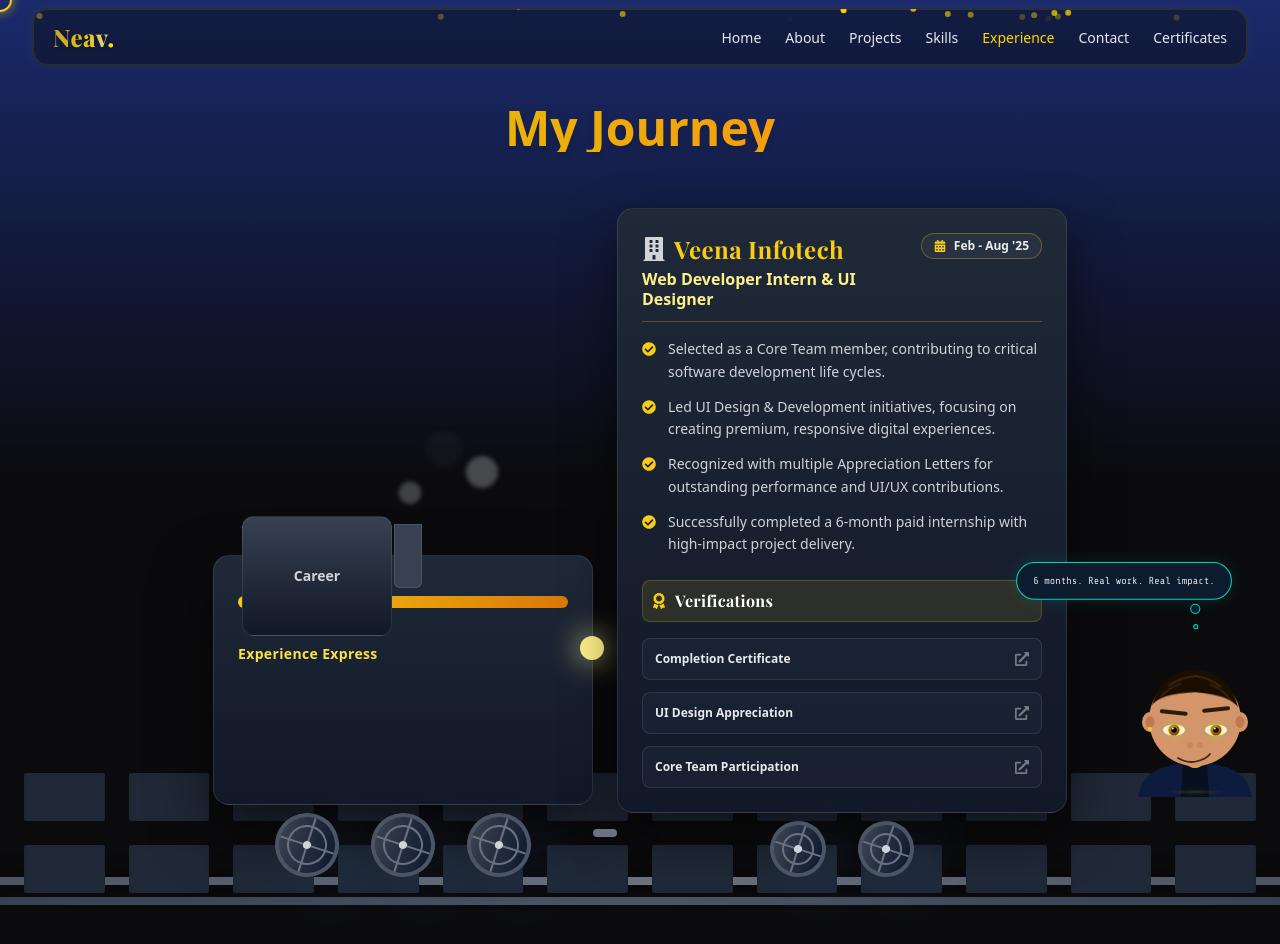
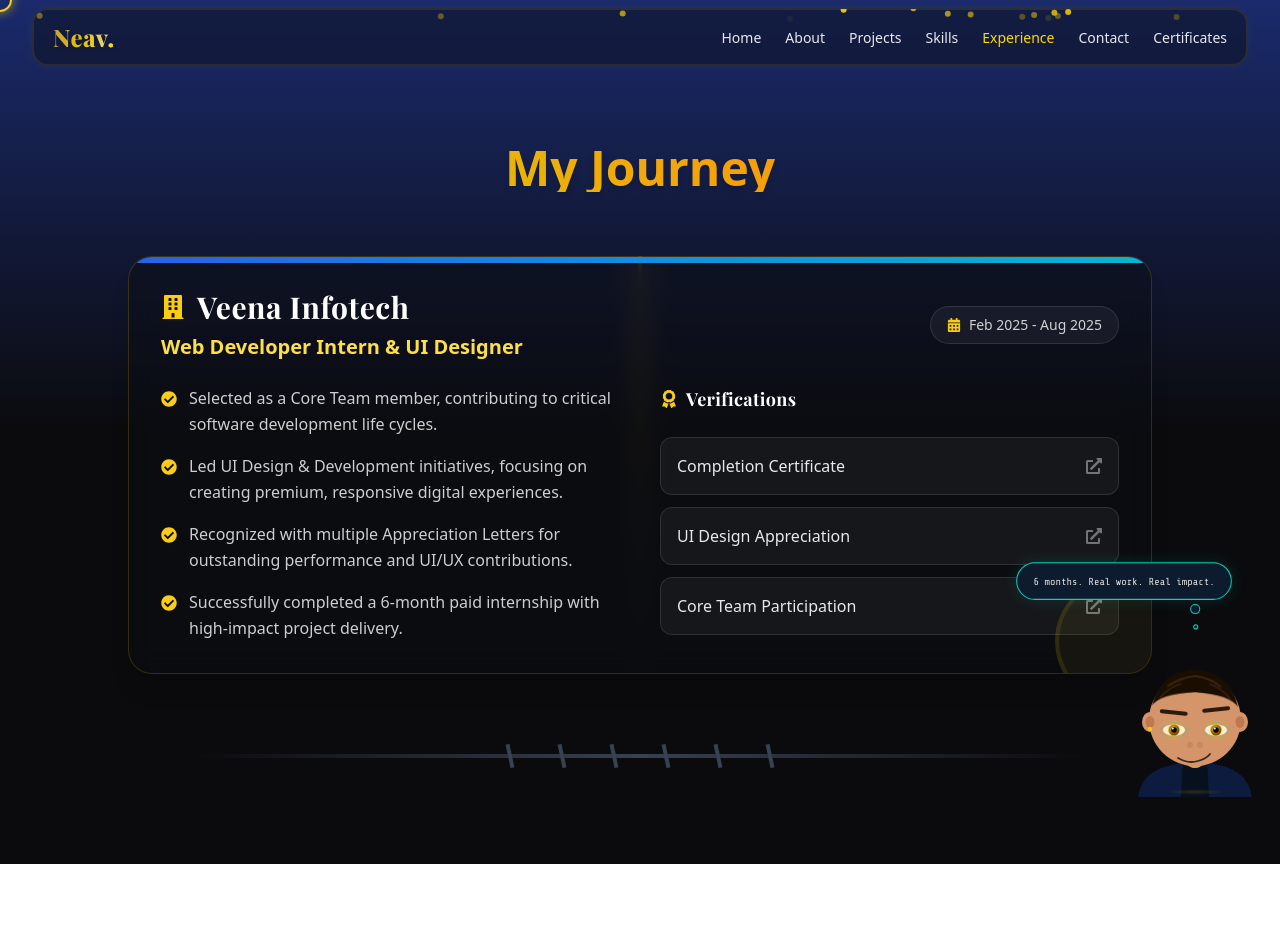
Before and after one commit to neavpanjwani99/Portfolio, a React (Vite) app in the folder premium-portfolio/: page /experience in a window 1280 px wide. Shown: the top 944 px of the page. After the commit the page ends 864 px from the top, so only its background shows below. Built offline with nearby package versions, Linux system fonts and the light colour scheme; a web font is replaced by a local one.

Commit message:
revert: restored experience section to original clean card layout

```diff
--- a/premium-portfolio/src/components/sections/Experience.jsx
+++ b/premium-portfolio/src/components/sections/Experience.jsx
@@ -18,194 +18,116 @@
         { name: "UI Design Appreciation", url: "/experience/Appreciation for UI Design & Development Contributions - Neav Panjwani.pdf" },
         { name: "Core Team Participation", url: "/experience/Appreciation for Internship Contribution & Core Team Participation - Neav Panjwani.pdf" },
       ],
+      accent: "from-blue-600 to-cyan-500",
     },
   ];
 
   return (
-    <section id="experience" className="relative min-h-screen w-full text-white overflow-x-auto overflow-y-hidden flex flex-col items-center justify-center px-10 py-20 via-gray-800 to-gray-900">
-      {/* Sign */}
-      <h2 className="absolute top-10 text-5xl font-extrabold text-transparent bg-clip-text bg-gradient-to-r from-yellow-500 to-amber-500 drop-shadow-md z-20">
+    <section
+      id="experience"
+      className="relative min-h-screen pt-20 pb-12 px-6 flex flex-col items-center justify-start overflow-hidden"
+    >
+      {/* Background Glow */}
+      <div className="absolute top-1/4 left-1/4 w-96 h-96 bg-blue-500/10 rounded-full blur-[120px] -z-10" />
+      <div className="absolute bottom-1/4 right-1/4 w-96 h-96 bg-cyan-500/10 rounded-full blur-[120px] -z-10" />
+
+      <motion.h2
+        initial={{ opacity: 0, y: -20 }}
+        whileInView={{ opacity: 1, y: 0 }}
+        viewport={{ once: true }}
+        className="text-5xl font-extrabold text-transparent bg-clip-text bg-gradient-to-r from-yellow-500 to-amber-500 mb-16 drop-shadow-md"
+      >
         My Journey
-      </h2>
+      </motion.h2>
 
-      {/* Track */}
-      <div className="absolute bottom-20 left-0 right-0 h-2 bg-gradient-to-r from-gray-600 via-gray-500 to-gray-600 shadow-[0_0_20px_rgba(0,0,0,0.6)]" />
-      <div className="absolute bottom-[60px] left-0 right-0 h-2 bg-gradient-to-r from-gray-700 via-gray-600 to-gray-700" />
-      <div className="absolute bottom-[72px] left-0 right-0 grid grid-cols-12 gap-6 px-6">
-        {Array.from({ length: 24 }).map((_, i) => (
-          <div key={i} className="h-12 bg-gray-800 rounded-sm shadow-inner" />
-        ))}
+      <div className="max-w-5xl w-full space-y-12">
+        {experiences.map((exp, i) => (
+          <motion.div
+            key={i}
+            initial={{ opacity: 0, x: i % 2 === 0 ? -50 : 50 }}
+            whileInView={{ opacity: 1, x: 0 }}
+            viewport={{ once: true }}
+            transition={{ duration: 0.8, delay: i * 0.2 }}
+            className="relative group"
+          >
+            {/* Timeline Line (for multiple experiences later) */}
+            <div className="absolute left-0 md:left-1/2 top-0 bottom-0 w-1 bg-gradient-to-b from-yellow-400/50 to-transparent -translate-x-1/2 hidden md:block" />
+
+            {/* Experience Card */}
+            <div className="relative glass border border-yellow-500/20 rounded-3xl p-8 shadow-xl hover:border-yellow-500/40 transition-all duration-500 overflow-hidden">
+              {/* Animated Accent Line */}
+              <div className={`absolute top-0 left-0 w-full h-1.5 bg-gradient-to-r ${exp.accent} shadow-sm`} />
+
+              <div className="flex flex-col md:flex-row justify-between items-start md:items-center mb-6 gap-4">
+                <div>
+                  <h3 className="text-3xl font-logo font-bold text-white mb-2 flex items-center gap-3 tracking-wide">
+                    <FaBuilding className="text-yellow-400 text-2xl" /> {exp.company}
+                  </h3>
+                  <p className="text-xl text-yellow-300 font-semibold">{exp.role}</p>
                 </div>
-
-      {/* Train Container */}
-      <motion.div
-        className="relative z-10 flex gap-6 items-end mt-16 pb-2"
-        initial={{ x: -800, y: 0 }}
-        whileInView={{ x: 0, y: [0, 2, 0] }}
-        viewport={{ once: true }}
-        transition={{ duration: 2, ease: "easeOut" }}
-      >
-        <ExperienceTrainEngine />
-        {experiences.map((exp, i) => (
-          <ExperienceTrainCoach key={i} exp={exp} />
-        ))}
-      </motion.div>
-    </section>
-  );
-}
-
-/* ---------------- Engine ---------------- */
-function ExperienceTrainEngine() {
-  return (
-    <motion.div className="relative shrink-0">
-      <div className="relative w-[380px] h-[250px] rounded-2xl bg-gradient-to-b from-gray-800 to-gray-900 border border-white/10 shadow-[0_25px_60px_rgba(0,0,0,0.6)] flex flex-col justify-between p-6">
-        {/* Engine Stripe */}
-        <div className="absolute top-10 left-0 right-0 h-3 rounded-md mx-6 bg-gradient-to-r from-yellow-400 to-amber-600" />
-
-        {/* Cabin */}
-        <div className="absolute top-[-40px] left-7 w-[150px] h-[120px] rounded-xl bg-gradient-to-b from-gray-700 to-gray-900 border border-white/10 flex items-center justify-center text-sm font-semibold text-white/80">
-          Career
-        </div>
-
-        {/* Smokestack & Smoke */}
-        <div className="absolute -top-8 left-[180px] w-7 h-16 bg-gray-700 rounded-b-md border border-white/10" />
-        <Smoke />
-
-        {/* Headlight */}
-        <div className="absolute top-[80px] -right-3 w-6 h-6 rounded-full bg-yellow-200 shadow-[0_0_30px_rgba(255,255,170,0.9)]" />
-
-        <div className="mt-16 text-sm font-semibold tracking-wide text-yellow-300">
-          Experience Express
+                <div className="flex items-center gap-2 px-4 py-2 rounded-full bg-white/5 border border-white/10 text-white/80 text-sm">
+                  <FaCalendarAlt className="text-yellow-400" /> {exp.duration}
                 </div>
               </div>
 
-      {/* Wheels */}
-      <div className="mt-2 flex gap-8 justify-center">
-        <Wheel size={64} />
-        <Wheel size={64} />
-        <Wheel size={64} />
-      </div>
-    </motion.div>
-  );
-}
-
-/* ---------------- Coach with Experience Info ---------------- */
-function ExperienceTrainCoach({ exp }) {
-  return (
-    <motion.div className="relative shrink-0">
-      <div className="relative w-[450px] min-h-[350px] rounded-2xl bg-gradient-to-b from-gray-800 to-gray-900 border border-white/10 shadow-[0_20px_50px_rgba(0,0,0,0.55)] flex flex-col p-6 overflow-hidden">
-        <div className="flex justify-between items-start mb-4 border-b border-yellow-500/30 pb-3 gap-2">
-          <div>
-            <h3 className="text-2xl font-logo font-bold text-yellow-400 mb-1 flex items-center gap-2">
-              <FaBuilding className="text-white/80 shrink-0" /> <span className="line-clamp-1">{exp.company}</span>
-            </h3>
-            <p className="text-base text-yellow-200 font-semibold leading-tight">{exp.role}</p>
-          </div>
-          <div className="flex shrink-0 items-center gap-2 px-3 py-1 rounded-full bg-white/5 border border-yellow-400/30 text-white/90 text-xs font-bold shadow-inner">
-            <FaCalendarAlt className="text-yellow-400 shrink-0" /> <span className="whitespace-nowrap">{exp.duration.replace("Feb 2025 - Aug 2025", "Feb - Aug '25")}</span>
-          </div>
-        </div>
-
-        <div className="flex flex-col gap-6 h-full">
-          {/* Details List */}
-          <ul className="space-y-3">
+              <div className="grid grid-cols-1 md:grid-cols-2 gap-10">
+                {/* Points List */}
+                <ul className="space-y-4">
                   {exp.details.map((point, idx) => (
-              <li key={idx} className="flex items-start gap-3 text-white/80 text-sm leading-relaxed">
-                <FaCheckCircle className="text-yellow-400 mt-1 shrink-0" />
+                    <motion.li
+                      key={idx}
+                      initial={{ opacity: 0, x: -10 }}
+                      whileInView={{ opacity: 1, x: 0 }}
+                      transition={{ delay: 0.4 + idx * 0.1 }}
+                      className="flex items-start gap-3 text-white/80 leading-relaxed"
+                    >
+                      <FaCheckCircle className="text-yellow-400 mt-1.5 shrink-0" />
                       <span>{point}</span>
-              </li>
+                    </motion.li>
                   ))}
                 </ul>
 
-          {/* Docs/Verifications */}
-          <div className="space-y-4">
-            <h4 className="text-base font-logo font-bold text-white flex items-center gap-2 tracking-widest bg-yellow-400/10 p-2 rounded-lg border border-yellow-400/20">
+                {/* Verification Documents */}
+                <div className="space-y-6">
+                  <h4 className="text-lg font-logo font-bold text-white flex items-center gap-2 tracking-widest">
                     <FaAward className="text-yellow-400" /> Verifications
                   </h4>
-            <div className="flex flex-col gap-3">
+                  <div className="grid grid-cols-1 gap-3">
                     {exp.docs.map((doc, idx) => (
                       <a
                         key={idx}
                         href={doc.url}
                         target="_blank"
                         rel="noopener noreferrer"
-                  className="group flex items-center justify-between p-3 rounded-lg bg-[#1e293b]/50 border border-white/10 hover:bg-yellow-400/10 hover:border-yellow-400/50 hover:shadow-[0_0_15px_rgba(255,215,0,0.2)] transition-all"
+                        className="group/btn flex items-center justify-between p-4 rounded-xl bg-white/5 border border-white/10 hover:bg-yellow-400/10 hover:border-yellow-400/50 transition-all"
                       >
-                  <span className="text-white/90 text-xs font-semibold group-hover:text-yellow-400 transition-colors line-clamp-1">
+                        <span className="text-white/90 group-hover/btn:text-yellow-400 font-medium transition-colors">
                           {doc.name}
                         </span>
-                  <FaExternalLinkAlt className="text-white/40 group-hover:text-yellow-400 shrink-0 text-sm" />
+                        <FaExternalLinkAlt className="text-white/40 group-hover/btn:text-yellow-400 transition-colors" />
                       </a>
                     ))}
                   </div>
                 </div>
               </div>
+
+              {/* Station Symbol (Train Theme) */}
+              <div className="absolute -right-8 -bottom-8 w-32 h-32 bg-yellow-400/5 rounded-full border-4 border-yellow-400/10 flex items-center justify-center">
+                 <div className="w-16 h-16 rounded-full border-2 border-yellow-400/20 animate-ping" />
+              </div>
+            </div>
+          </motion.div>
+        ))}
       </div>
 
-      {/* Wheels */}
-      <div className="mt-2 flex gap-8 justify-center">
-        <Wheel size={56} />
-        <Wheel size={56} />
+      {/* Rail Track Symbol at bottom */}
+      <div className="mt-20 w-full max-w-4xl h-1 bg-gradient-to-r from-transparent via-gray-700 to-transparent relative">
+        <div className="absolute top-1/2 left-1/2 -translate-x-1/2 -translate-y-1/2 flex gap-12">
+           {[...Array(6)].map((_, i) => (
+             <div key={i} className="w-1 h-6 bg-gray-700 -rotate-12" />
+           ))}
         </div>
-
-      {/* Coupler linking to Engine */}
-      <div className="absolute -left-6 bottom-10 w-6 h-2 bg-gray-500 rounded" />
-    </motion.div>
+      </div>
+    </section>
   );
 }
-
-/* ---------------- Wheel ---------------- */
-function Wheel({ size = 60 }) {
-  return (
-    <motion.div
-      animate={{ rotate: [0, 360] }}
-      transition={{ repeat: Infinity, duration: 2, ease: "linear" }}
-      style={{ width: size, height: size }}
-      className="rounded-full bg-gradient-to-b from-gray-700 to-gray-900 border-4 border-gray-600 relative shrink-0"
-    >
-      <div className="absolute inset-2 rounded-full border-2 border-gray-500" />
-      <div className="absolute left-1/2 top-0 -translate-x-1/2 w-0.5 h-full bg-gray-500" />
-      <div className="absolute top-1/2 left-0 -translate-y-1/2 h-0.5 w-full bg-gray-500" />
-      <div className="absolute inset-0 m-auto w-2 h-2 rounded-full bg-gray-300" />
-      <div className="absolute -bottom-2 left-1/2 -translate-x-1/2 w-[150%] h-2 rounded-full blur-xl bg-blue-500/30" />
-    </motion.div>
-  );
-}
-
-/* ---------------- Smoke ---------------- */
-function Smoke() {
-  const puff = {
-    initial: { opacity: 0.0, y: 10, scale: 0.6 },
-    animate: {
-      opacity: [0.2, 0.6, 0],
-      y: [-10, -40, -70],
-      scale: [0.6, 1, 1.3],
-    },
-    transition: { duration: 2.4, repeat: Infinity, ease: "easeOut" },
-  };
-  return (
-    <div className="absolute -top-10 left-[184px] flex gap-2">
-      <motion.div {...puff} className="w-6 h-6 rounded-full bg-gray-300/50 blur-[2px]" />
-      <motion.div
-        initial={{ opacity: 0, y: 10, scale: 0.6 }}
-        animate={{
-          opacity: [0.2, 0.6, 0],
-          y: [-10, -50, -85],
-          scale: [0.6, 1, 1.4],
-        }}
-        transition={{ duration: 2.8, repeat: Infinity, ease: "easeOut", delay: 0.4 }}
-        className="w-7 h-7 rounded-full bg-gray-300/50 blur-[2px]"
-      />
-      <motion.div
-        initial={{ opacity: 0, y: 10, scale: 0.6 }}
-        animate={{
-          opacity: [0.2, 0.6, 0],
-          y: [-10, -60, -95],
-          scale: [0.6, 1, 1.5],
-        }}
-        transition={{ duration: 3.2, repeat: Infinity, ease: "easeOut", delay: 0.8 }}
-        className="w-8 h-8 rounded-full bg-gray-300/50 blur-[2px]"
-      />
-    </div>
-  );
-}
```
Lines whose indentation alone changed are shown as unchanged.
